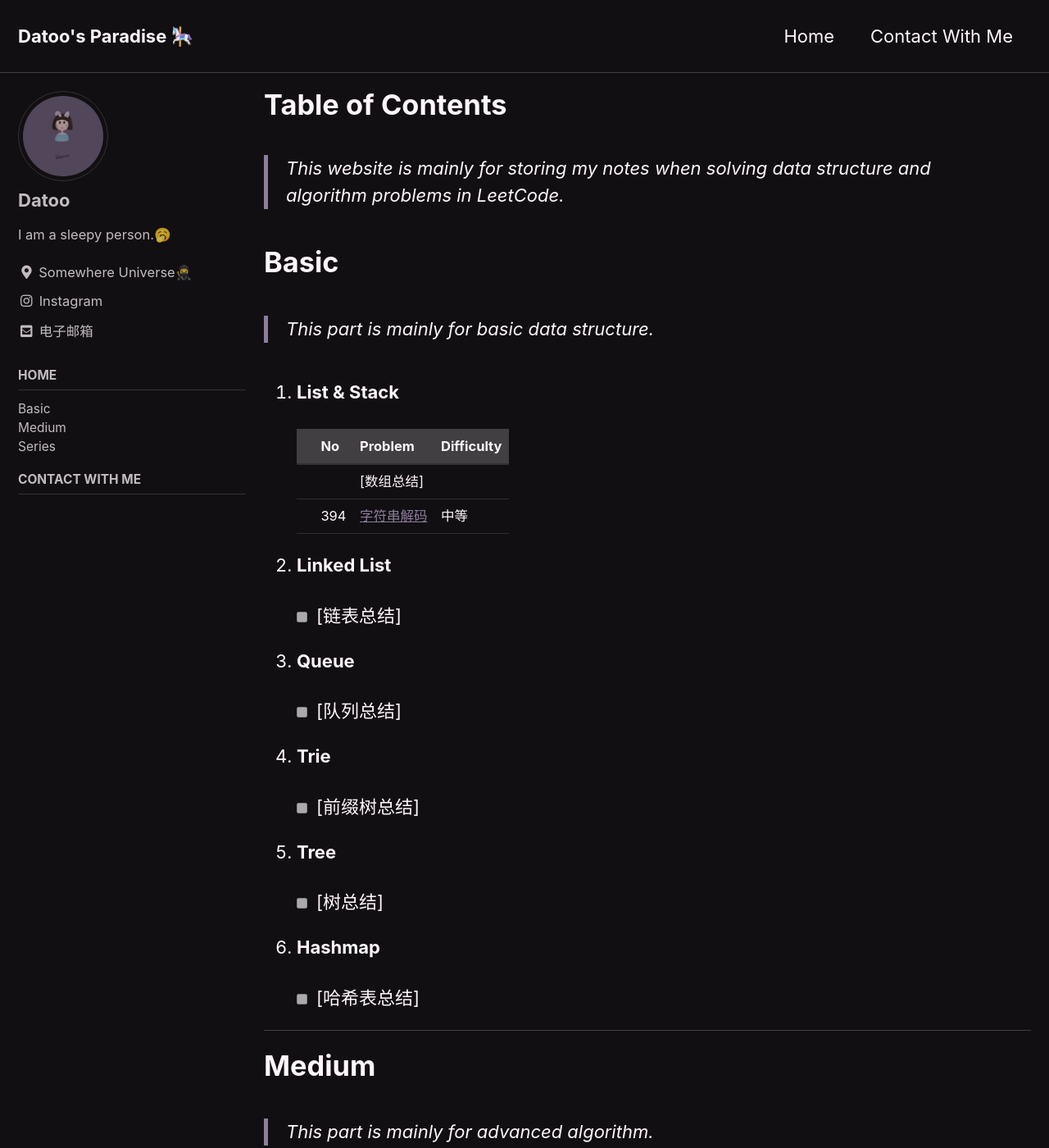
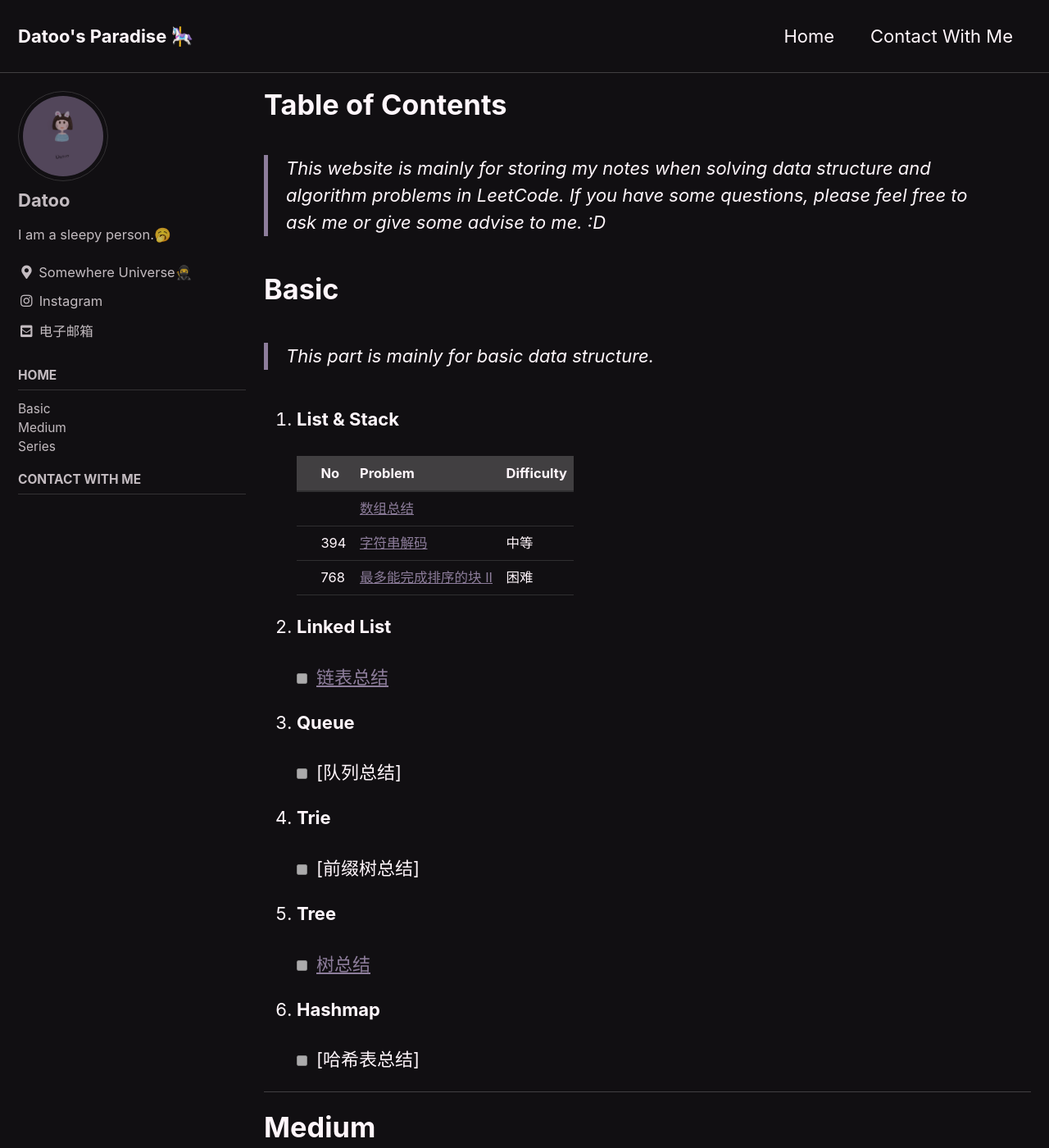
Before and after one commit to DaToo-J/DaToo-J.GitHub.io, a Jekyll site: the page built from index.md, in a window 1280 px wide and 1400 px high. Shown: the whole window at 82% size. Built offline with Jekyll 4.4.1, drawn with Linux system fonts in a browser that asks for light colours; cached includes are drawn as plain includes.

Commit message:
update the toc (index.md)

```diff
--- a/index.md
+++ b/index.md
@@ -7,7 +7,7 @@ sidebar:
   nav: "main"
 ---
 
-> This website is mainly for storing my notes when solving data structure and algorithm problems in LeetCode.
+> This website is mainly for storing my notes when solving data structure and algorithm problems in LeetCode. If you have some questions, please feel free to ask me or give some advise to me. :D
 
 # Basic
 
@@ -15,14 +15,15 @@ sidebar:
 
 1. **List & Stack**
 
-    |     | No  | Problem                                            | Difficulty |
-    | --- | --- | -------------------------------------------------- | ---------- |
-    |     |     | [数组总结]    |            |
-    |     | 394 | [字符串解码](./_posts/2021-02-06-decode-string.md) | 中等       |
+    |     | No  | Problem                                                                   | Difficulty |
+    | --- | --- | ------------------------------------------------------------------------- | ---------- |
+    |     |     | [数组总结](./_posts/2021-02-03-list-summary.md)                           |            |
+    |     | 394 | [字符串解码](./_posts/2021-02-06-decode-string.md)                        | 中等       |
+    |     | 768 | [最多能完成排序的块 II](./_posts/2021-02-07-max-chunks-to-make-sorted.md) | 困难       |
 
 2. **Linked List**
 
-    - [ ] [链表总结]
+    - [ ] [链表总结](./_posts/2021-01-31-linked-list-summary.md)
 
 3. **Queue**
 
@@ -34,7 +35,7 @@ sidebar:
 
 5. **Tree**
 
-    - [ ] [树总结]
+    - [ ] [树总结](./_posts/2021-02-04-tree-summary.md)
 
 6. **Hashmap**
 
```
